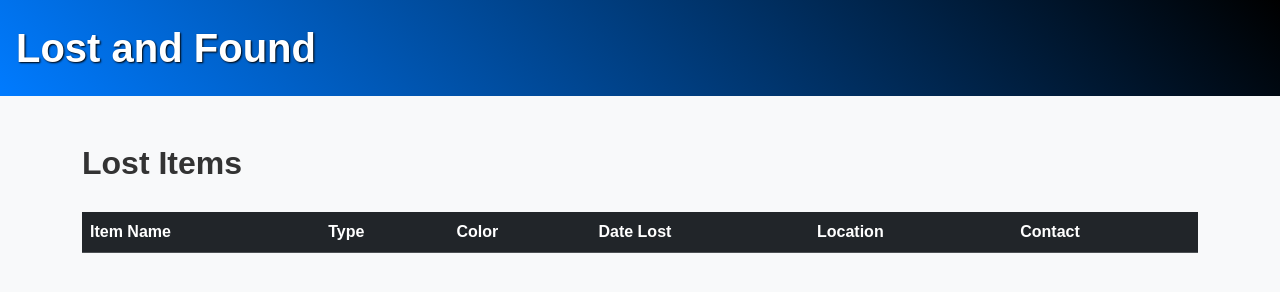
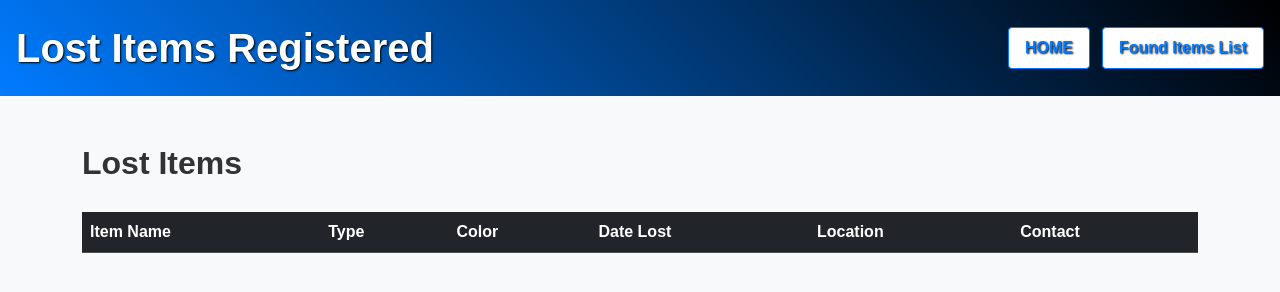
Before and after one commit to AnushkaJ12/lost-and-found.github.io, a plain HTML site: page lostlist.html in a window 1280 px wide. Drawn offline with nearby package versions, Linux system fonts and the light colour scheme.

Commit message:
Update lostlist.html

```diff
--- a/lostlist.html
+++ b/lostlist.html
@@ -11,8 +11,12 @@
 </head>
 <body>
     <!-- Header Section -->
-    <header class="bg-primary text-white text-center py-4">
-        <h1>Lost and Found</h1>
+    <header class="bg-primary text-white py-4 d-flex justify-content-between align-items-center">
+        <h1 class="mb-0">Lost Items Registered</h1>
+        <div class="header-links">
+            <a href="index.html" class="btn btn-light">HOME</a>
+            <a href="foundlist.html" class="btn btn-light">Found Items List</a>
+        </div>
     </header>
     <!-- Display Tables Section -->
     <section class="container mt-5">
```
